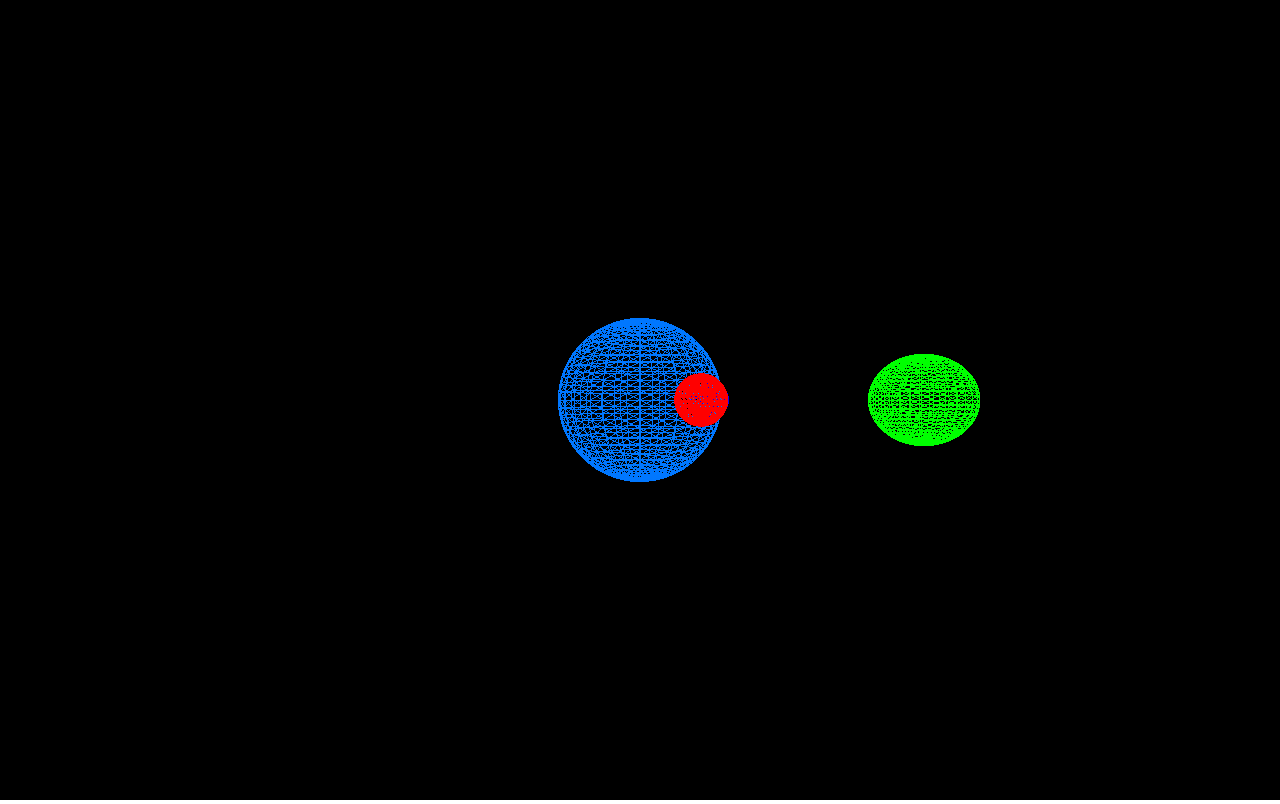
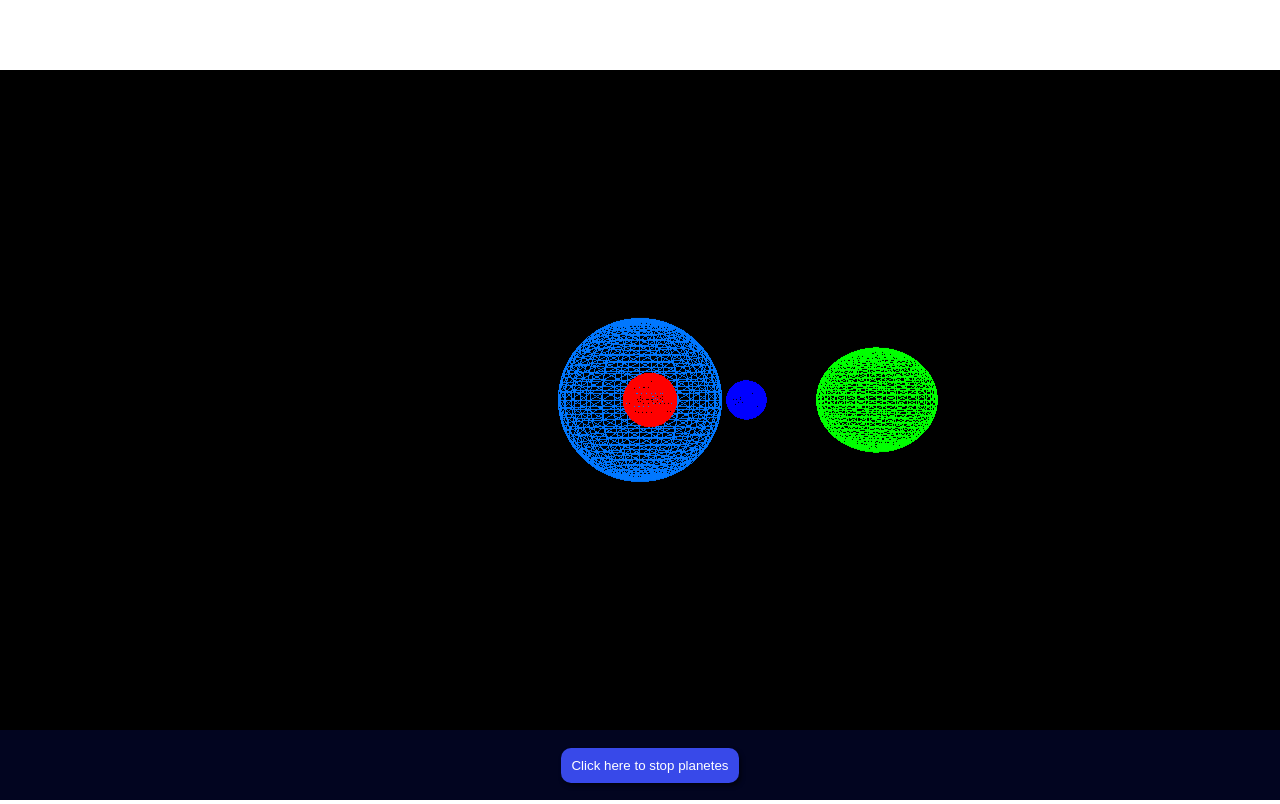
Before and after one commit to Gus41/ThreeJs, a website built with Vite: page hello/index.html in a window 1280 px wide. Built offline with nearby package versions, Linux system fonts and the light colour scheme; animation ran at ten frames a second.

Commit message:
stop button

```diff
--- a/hello/index.html
+++ b/hello/index.html
@@ -8,6 +8,9 @@
   </head>
   <body>
     <canvas class="threejs"></canvas>
+    <div class="footer">
+      <button id="stop">Click here to stop planetes</button>
+    </div>
     <script type="module" src="/main.js"></script>
   </body>
 </html>
--- a/hello/main.js
+++ b/hello/main.js
@@ -1,7 +1,12 @@
 import * as THREE from 'three';
 import { OrbitControls } from 'three/addons/controls/OrbitControls.js';
+const stop_rotate = document.getElementById('stop');
 
+stop_rotate.addEventListener('click', () => {
+  can_rotate = !can_rotate;
+});
 
+let can_rotate = true;
 export default class Planet {
   constructor(radius, color, distance, speed) {
     this.geometry = new THREE.SphereGeometry(radius, 32, 32);
@@ -14,6 +19,9 @@ export default class Planet {
     // Definindo a posição inicial do planeta
     this.mesh.position.x = Math.cos(this.angle) * this.distance;
     this.mesh.position.z = Math.sin(this.angle) * this.distance;
+
+    // Salvando a cor original
+    this.originalColor = color;
   }
 
   getPlanet() {
@@ -27,6 +35,16 @@ export default class Planet {
     this.mesh.position.x = Math.cos(this.angle) * this.distance;
     this.mesh.position.z = Math.sin(this.angle) * this.distance;
   }
+
+  setHoverColor() {
+    this.mesh.material.color.set(0xffffff); // Define a cor da borda branca
+    this.mesh.material.wireframe = false;  // Remove o wireframe
+  }
+
+  resetColor() {
+    this.mesh.material.color.set(this.originalColor); // Reseta para a cor original
+    this.mesh.material.wireframe = true;  // Restaura o wireframe
+  }
 }
 
 // Função para popular os planetas
@@ -38,9 +56,7 @@ export function getPlanets() {
   ];
 }
 
-
-
-const PLANETS = getPlanets()
+const PLANETS = getPlanets();
 
 // initialize the scene
 const scene = new THREE.Scene();
@@ -56,10 +72,14 @@ const renderer = new THREE.WebGLRenderer({
 });
 renderer.setPixelRatio(Math.min(window.devicePixelRatio, 2)); // Limita o valor para 2, evitando sobrecarga em dispositivos com alta densidade de pixels
 
+// Raycaster e mouse
+const raycaster = new THREE.Raycaster();
+const mouse = new THREE.Vector2();
+
 // controls
 const control = new OrbitControls(camera, canvas);
 control.enableDamping = true;
-control.autoRotate = true; // enable auto-rotation
+control.autoRotate = false; //auto-rotation
 
 // Main sphere (central)
 const geometry = new THREE.SphereGeometry(1, 32, 32);
@@ -67,11 +87,12 @@ const material = new THREE.MeshBasicMaterial({ color: 0x0077ff, wireframe: true
 const sphere = new THREE.Mesh(geometry, material);
 scene.add(sphere);
 
-
-for(let i = 0 ; i < PLANETS.length ; i++){
-  scene.add(PLANETS[i].getPlanet())
+// Adicionando os planetas na cena
+for (let i = 0; i < PLANETS.length; i++) {
+  scene.add(PLANETS[i].getPlanet());
 }
 
+// Atualizar renderização quando redimensionar
 window.addEventListener('resize', () => {
   renderer.setSize(window.innerWidth, window.innerHeight);
   camera.aspect = window.innerWidth / window.innerHeight;
@@ -80,15 +101,39 @@ window.addEventListener('resize', () => {
 
 renderer.setSize(window.innerWidth, window.innerHeight);
 
+// Evento de movimentação do mouse
+window.addEventListener('mousemove', (event) => {
+  // Calcula a posição do mouse na tela normalizada (entre -1 e 1)
+  mouse.x = (event.clientX / window.innerWidth) * 2 - 1;
+  mouse.y = -(event.clientY / window.innerHeight) * 2 + 1;
+
+  // Atualiza o raycaster com a posição do mouse e a câmera
+  raycaster.setFromCamera(mouse, camera);
+
+  // Testa se o mouse está sobre algum planeta
+  const intersects = raycaster.intersectObjects(PLANETS.map(p => p.getPlanet()));
+
+  if (intersects.length > 0) {
+    const hovered = intersects[0].object;
+    let color = hovered.material.color;
+    hovered.material.color = new THREE.Color(0xffffff);
+  }
+});
+
+
+
 const renderLoop = () => {
+  if(can_rotate){
+    for (let i = 0; i < PLANETS.length; i++) {
+      PLANETS[i].rotate();
+    }
+  }
 
-  for(let i = 0 ; i < PLANETS.length ; i++){
-    PLANETS[i].rotate()
-  }
   // Render the scene and update controls
   renderer.render(scene, camera);
   control.update();
 
   window.requestAnimationFrame(renderLoop);
 };
+
 renderLoop();
--- a/hello/style.css
+++ b/hello/style.css
@@ -2,3 +2,26 @@ body{
   margin: 0;
   overflow: hidden;
 }
+.footer{
+  background-color: rgb(2, 5, 32);
+  width: 100%;
+  height: 50px;
+  position: absolute;
+  bottom: 0;
+  left: 0;
+  display: flex;
+  align-items: center;
+  justify-content: center;
+  font-size: 20px;
+  color: white;
+  padding: 10px;
+}
+#stop{
+  background-color: rgb(56, 73, 233);
+  border: none;
+  padding: 10px;
+  border-radius: 10px;
+  color:white;
+  box-shadow: 2px 3px 4px rgba(0, 0, 0, 0.616);
+  cursor: pointer;
+}
```
